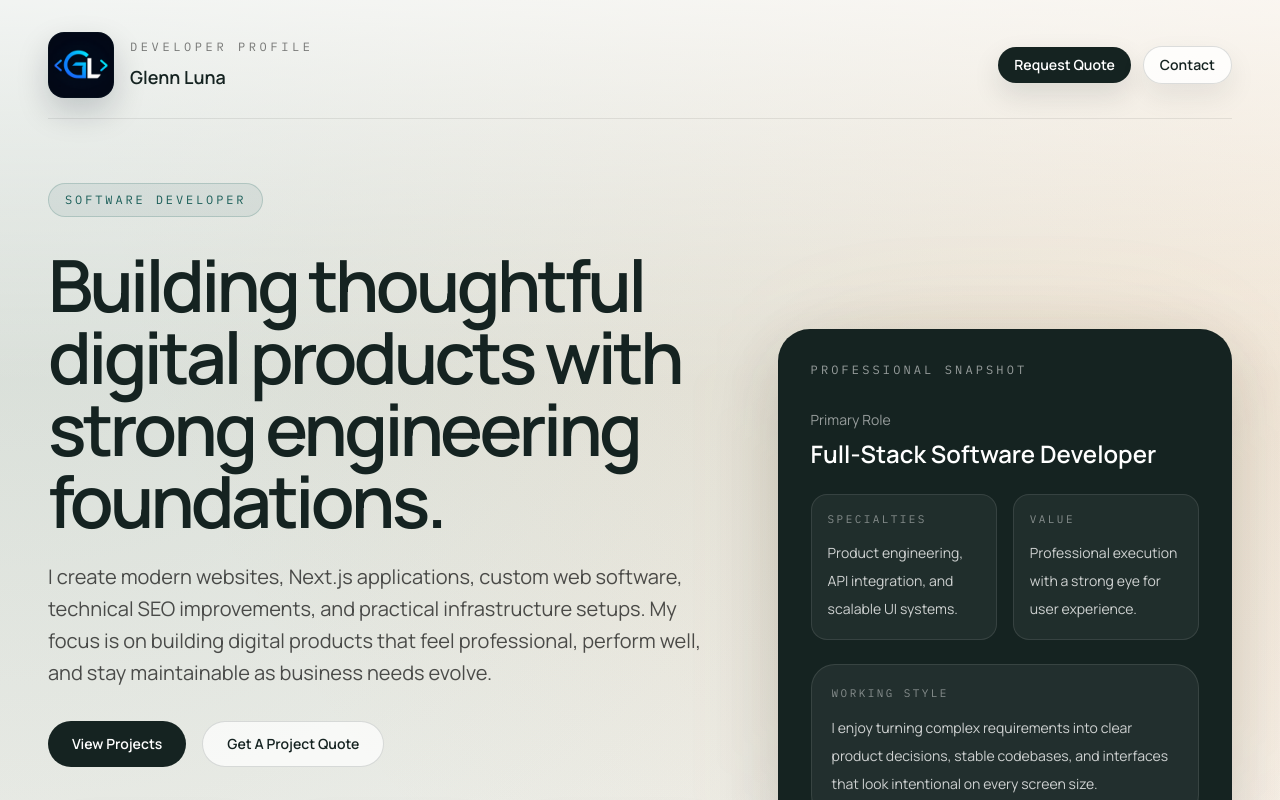
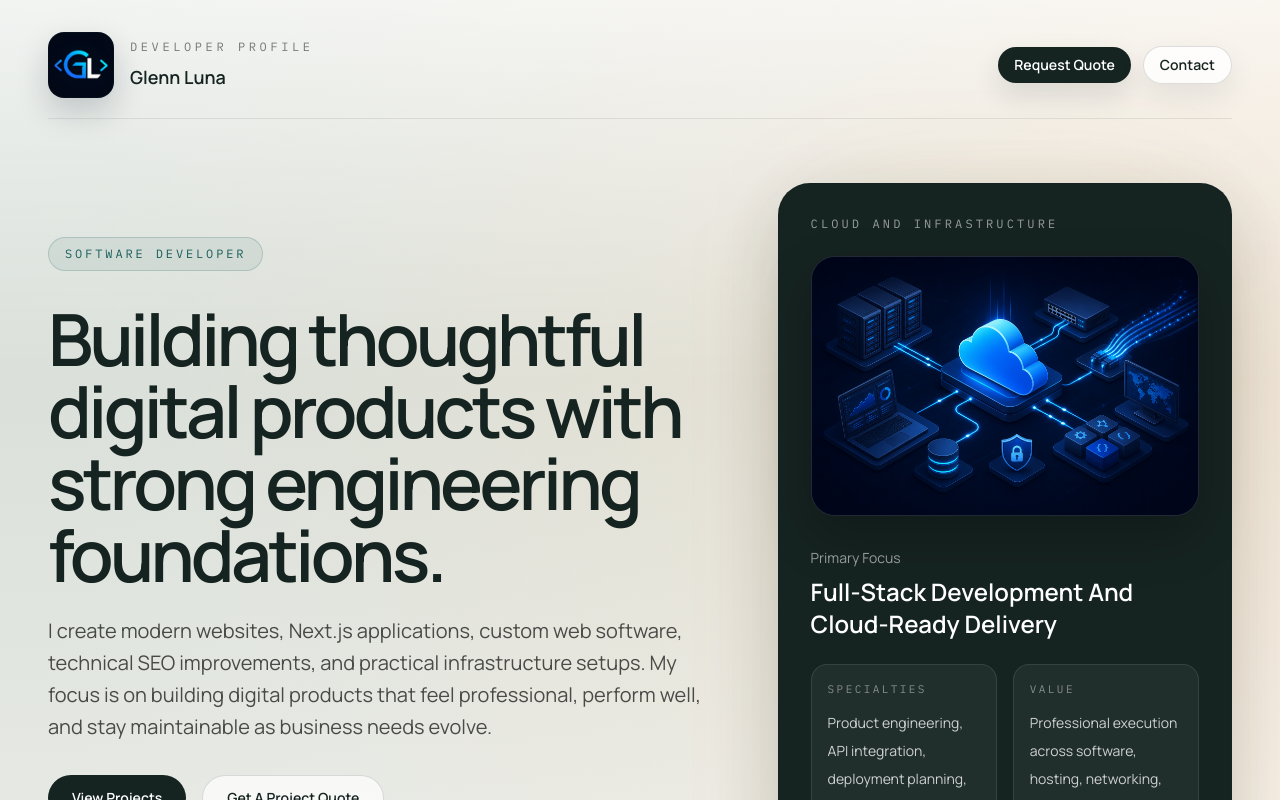
Before and after one commit to glennVann/glennluna, a Next.js app: page / in a window 1280 px wide. Shown: the top 800 px of the page. Built offline with nearby package versions, Linux system fonts and the light colour scheme.

Commit message:
Add cloud infrastructure hero illustration

```diff
--- a/app/page.js
+++ b/app/page.js
@@ -254,13 +254,23 @@ export default function Home() {
             <div className="absolute inset-x-10 inset-y-8 -z-10 rounded-[2rem] bg-[#dd8c36]/12 blur-3xl" />
             <div className="rounded-[2rem] border border-[#152321]/10 bg-[#152321] p-8 text-white shadow-[0_24px_70px_rgba(21,35,33,0.18)]">
               <p className="font-mono text-xs uppercase tracking-[0.26em] text-white/55">
-                Professional Snapshot
+                Cloud And Infrastructure
               </p>
+              <div className="mt-6 overflow-hidden rounded-[1.5rem] border border-white/10 bg-[#07111f] shadow-[0_20px_50px_rgba(0,0,0,0.22)]">
+                <Image
+                  src="/cloud-infrastructure-illustration.png"
+                  alt="Isometric cloud infrastructure illustration with servers, networking, dashboards, and connected services"
+                  width={1536}
+                  height={1024}
+                  className="h-auto w-full object-cover"
+                  priority
+                />
+              </div>
               <div className="mt-8 space-y-6">
                 <div>
-                  <p className="text-sm text-white/55">Primary Role</p>
+                  <p className="text-sm text-white/55">Primary Focus</p>
                   <p className="mt-2 text-2xl font-semibold">
-                    Full-Stack Software Developer
+                    Full-Stack Development And Cloud-Ready Delivery
                   </p>
                 </div>
                 <div className="grid gap-4 sm:grid-cols-2">
@@ -269,8 +279,8 @@ export default function Home() {
                       Specialties
                     </p>
                     <p className="mt-3 text-sm leading-7 text-white/78">
-                      Product engineering, API integration, and scalable UI
-                      systems.
+                      Product engineering, API integration, deployment
+                      planning, and scalable UI systems.
                     </p>
                   </div>
                   <div className="rounded-2xl border border-white/10 bg-white/5 p-4">
@@ -278,8 +288,8 @@ export default function Home() {
                       Value
                     </p>
                     <p className="mt-3 text-sm leading-7 text-white/78">
-                      Professional execution with a strong eye for user
-                      experience.
+                      Professional execution across software, hosting,
+                      networking, and user experience.
                     </p>
                   </div>
                 </div>
@@ -289,8 +299,8 @@ export default function Home() {
                   </p>
                   <p className="mt-3 text-sm leading-7 text-white/78">
                     I enjoy turning complex requirements into clear product
-                    decisions, stable codebases, and interfaces that look
-                    intentional on every screen size.
+                    decisions, stable codebases, reliable infrastructure, and
+                    interfaces that look intentional on every screen size.
                   </p>
                 </div>
               </div>
```
Also changed, not shown: public/cloud-infrastructure-illustration.png (added).
